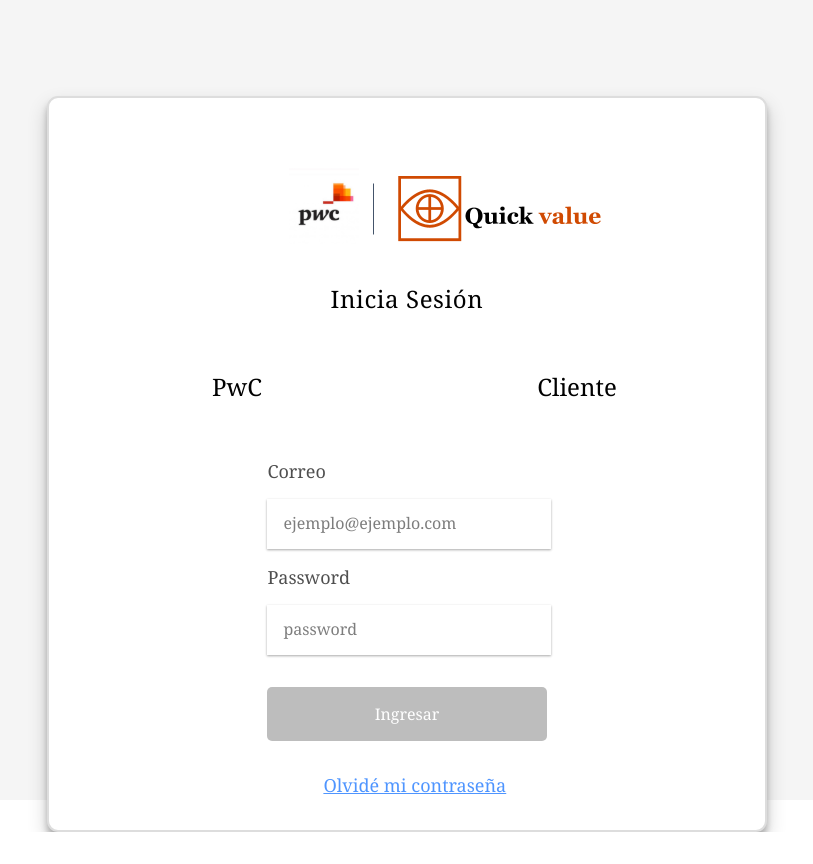
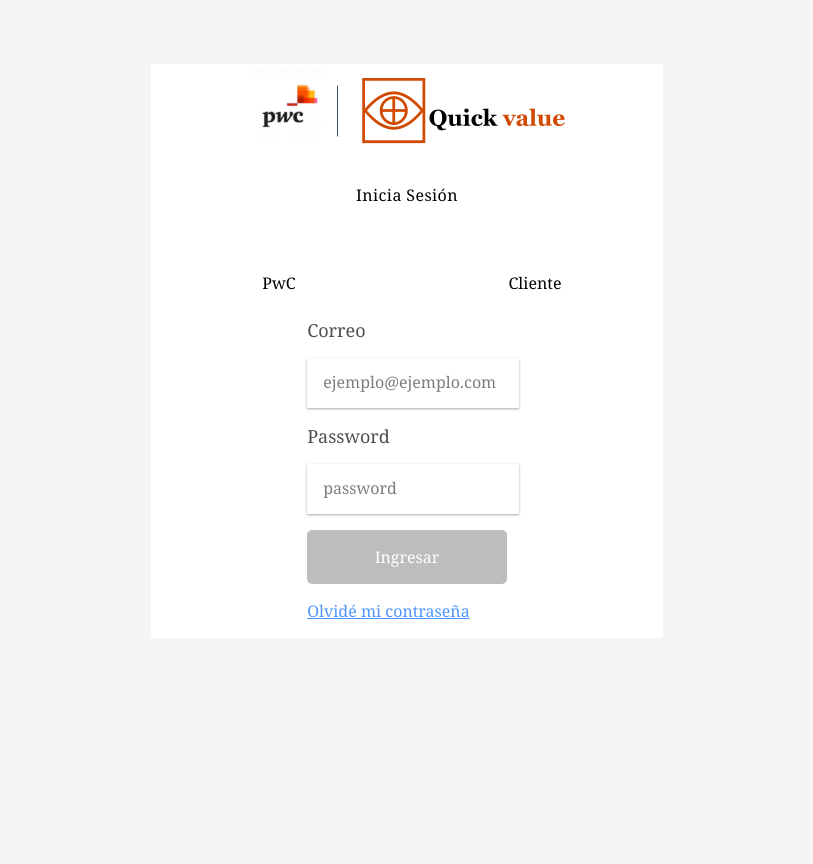
Before and after one commit to paula113/ValueToGo, a React (Create React App) app: page / in a window 1280 px wide. Shown: the whole page, without its empty margins (233-1046 px from the left). Before the commit the page ends 832 px from the top, so only its background shows below. Built offline with nearby package versions, Linux system fonts and the light colour scheme; no server answers; what pptxgenjs would draw is missing.

Commit message:
adding login

```diff
--- a/src/App.scss
+++ b/src/App.scss
@@ -5,14 +5,17 @@
   padding: 0;
   font-family: Georgia, 'Times New Roman', Times, serif;
 }
+html {
+  background-color: $BackgroundLight;
+}
 
 .paddTop {
   padding-top: 90px;
 }
-button{
+button {
   cursor: pointer;
 }
-.details-info-title{
+.details-info-title {
   border-bottom: 1.5px solid #d04a02;
   padding-bottom: 3px;
 }
--- a/src/Components/TopBar.scss
+++ b/src/Components/TopBar.scss
@@ -3,6 +3,7 @@
 
 header {
   position: fixed;
+  // background-color: crimson;
   background: #fff;
   box-shadow: 0 8px 6px -6px $Grey;
   z-index: 2;
--- a/src/Views/Login.jsx
+++ b/src/Views/Login.jsx
@@ -3,7 +3,7 @@
 import React, { useState } from 'react';
 import { useHistory, Link } from 'react-router-dom';
 import './Login.scss';
-import { Container } from '@material-ui/core';
+// import { Container } from '@material-ui/core';
 import { signIn } from '../API/auth';
 import logoQuick from '../Assets/logo-quick-value.svg';
 
@@ -53,7 +53,7 @@
   };
   return (
     <main className="login-main">
-      <Container maxWidth="md">
+      {/* <Container maxWidth="md"> */}
       <form action="" className="form-login" onSubmit={loginSubmit}>
         <div className="content-logo">
           <img className="logo-image" src={logoQuick} alt="Logo de Quick value" />
@@ -105,7 +105,7 @@
           <Link to="">Olvidé mi contraseña</Link>
         </div>
       </form>
-      </Container>
+      {/* </Container> */}
     </main>
   );
 };
--- a/src/Views/Login.scss
+++ b/src/Views/Login.scss
@@ -4,26 +4,25 @@
 .login-main {
   background-color: $BackgroundLight;
   height: 100vh;
-  .MuiContainer-root {
-    width: 45rem;
-    border: 2px solid $BorderForm;
-    border-radius: 11px;
-    padding: 0;
-    height: 46rem;
-    background: #fff;
-    position: relative;
-    top: 6rem;
-    box-shadow: 0 10px 20px rgba(0, 0, 0, 0.19), 0 6px 6px rgba(0, 0, 0, 0.23);
+  // position: relative;
+  // z-index: 14;
   .form-login {
     background-color: $white;
+    width: 40%;
+    padding-bottom: 1rem;
+    // height: 10rem;
+    margin: 0 auto;
     .content-logo {
-        width: 39%;
+      // width: 39%;
       height: 200px;
       margin: 0 auto;
       margin-top: 4rem;
+      img {
+        margin: 0 5rem;
+      }
       .alg-center {
         text-align: center;
-          font-size: 24px;
+        // font-size: 1rem;
         letter-spacing: 0.025em;
         // font-family: Helvetica 65 Medium;
         margin-top: 27px;
@@ -32,14 +31,14 @@
     .user-role {
       display: flex;
       justify-content: space-evenly;
-        margin-bottom: 3rem;
+      // margin-bottom: 3rem;
       .user-button {
         width: 19rem;
         padding: 0.5rem 0.5rem;
         background-color: transparent;
         border: none;
         outline: none;
-          font-size: 24px;
+        font-size: 1rem;
         cursor: pointer;
 
         &:focus {
@@ -78,7 +77,7 @@
         width: 100%;
         padding: 0.5rem 0.5rem;
         color: $white;
-          margin: 2rem 0;
+        margin: 1rem 0;
         padding: 1rem 0;
         font-size: 16px;
       }
@@ -96,13 +95,24 @@
         transition: all 0.4s cubic-bezier(0.215, 0.61, 0.355, 1) 0s;
       }
       a {
-          margin-left: 3.5rem;
-          font-size: 18px;
+        // margin-left: 3.5rem;
+        font-size: 1rem;
         color: #4f95ff;
       }
     }
   }
-  }
+  // .MuiContainer-root {
+  //   width: 45rem;
+  //   border: 2px solid $BorderForm;
+  //   border-radius: 11px;
+  //   padding: 0;
+  //   height: 46rem;
+  //   background: #fff;
+  //   position: relative;
+  //   top: 6rem;
+  //   box-shadow: 0 10px 20px rgba(0, 0, 0, 0.19), 0 6px 6px rgba(0, 0, 0, 0.23);
+
+  // }
 }
 
 // .login-main {
```
Lines whose indentation alone changed are shown as unchanged.
